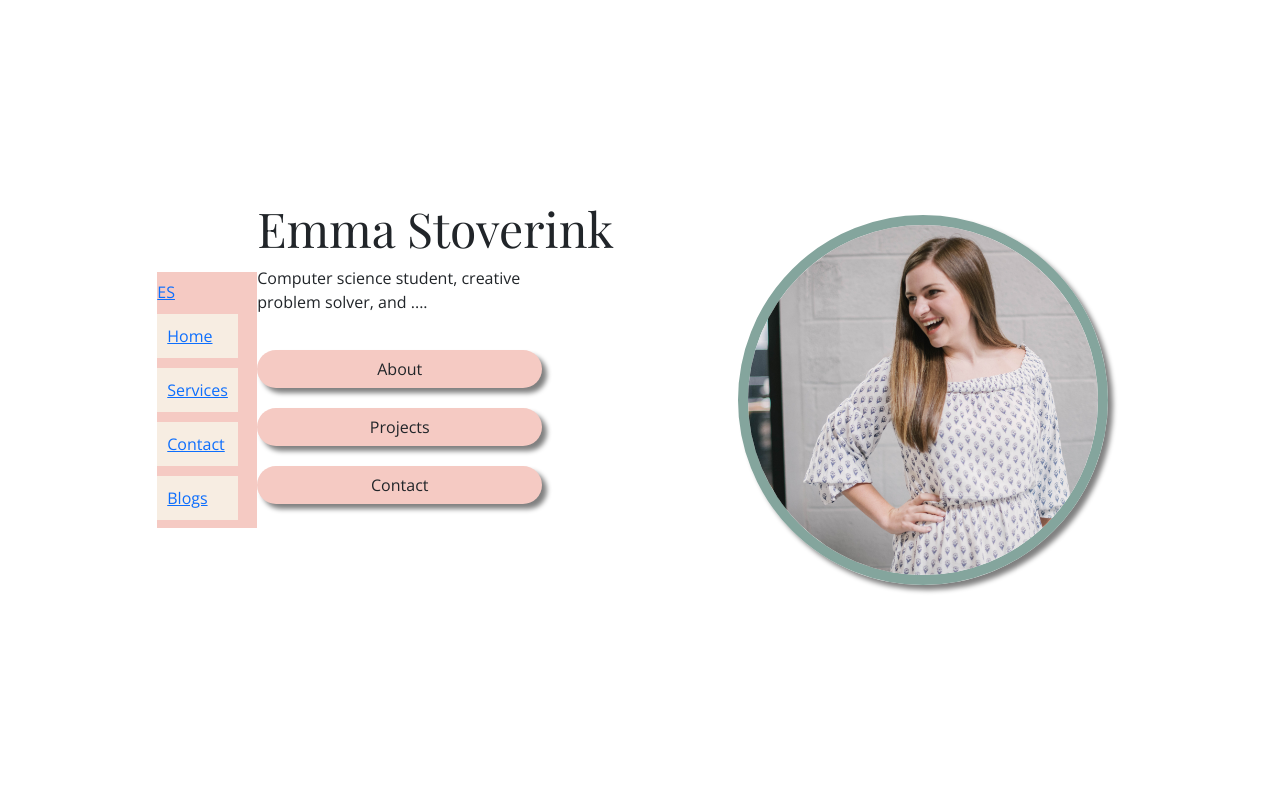
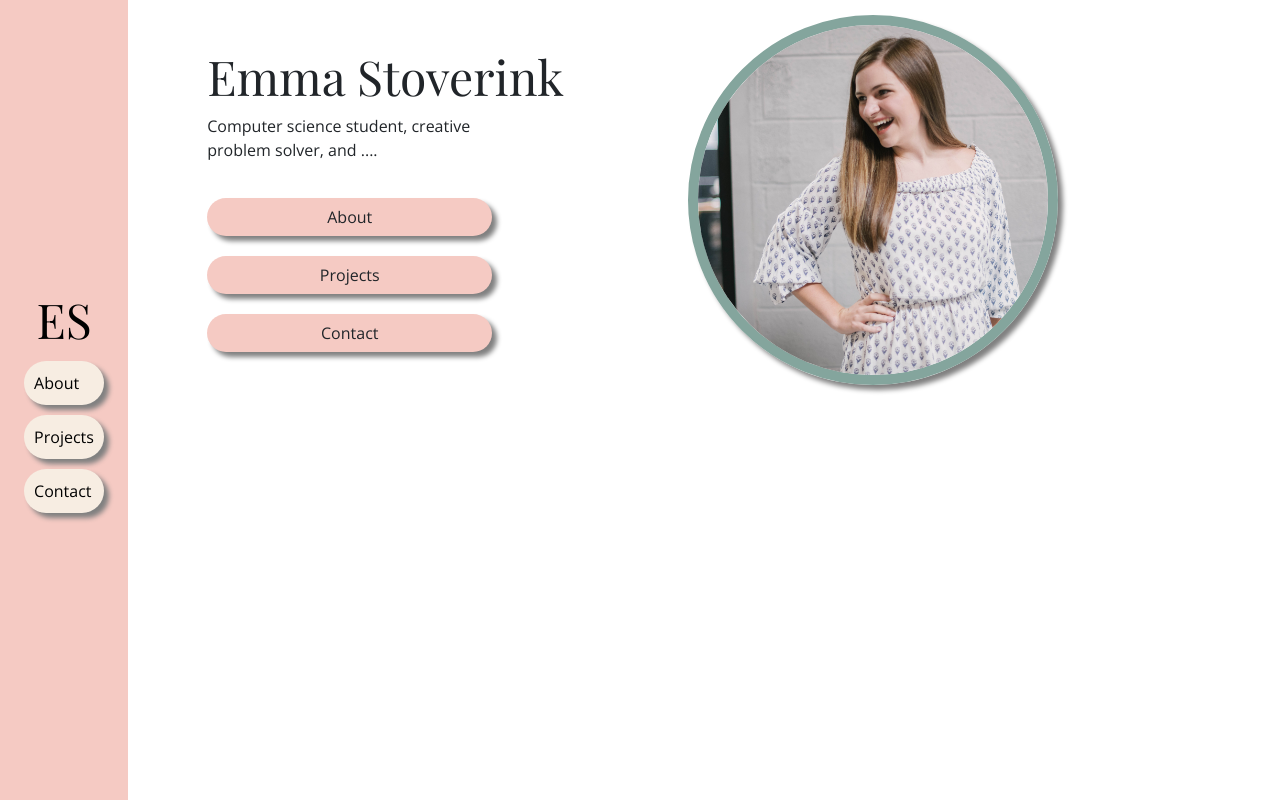
Before and after one commit to emmajs16/portfolio, a Vue app: page / in a window 1280 px wide. Built offline with nearby package versions, Linux system fonts and the light colour scheme.

Commit message:
navbar css

```diff
--- a/src/components/Nav.vue
+++ b/src/components/Nav.vue
@@ -7,16 +7,13 @@
                 <a href="#"> ES </a>
             </li>
             <li class="nav-item">
-                <a href="#"> Home </a>
+                <a href="#"> About </a>
             </li>
             <li class="nav-item">
-                <a href="#"> Services </a>
+                <a href="#"> Projects </a>
             </li>
             <li class="nav-item">
                 <a href="#"> Contact </a>
-            </li>
-            <li class="nav-item">
-                <a href="#"> Blogs </a>
             </li>
         </ul>
     </nav>
--- a/src/main.css
+++ b/src/main.css
@@ -20,11 +20,11 @@ h1, h2, h3, h4, h5, h6 {
 }
 
 .home .container {
-    min-height: 100%;
-    /* Fallback for browsers do NOT support vh unit */
-    min-height: 100vh;
     display: flex;
-    align-items: center;
+    justify-content: center space-between;
+}
+.home .row{
+align-items: center;
 }
 
 .home p {
@@ -59,10 +59,33 @@ h1, h2, h3, h4, h5, h6 {
     display: flex;
     flex-direction: row;
     background-color: #F5CAC3;
-    width: 100px;
+    width:10%;
+    min-height: 100vh;
+    justify-content: center;
+    position: fixed;
+  z-index: 1;
+  top: 0;
+  left: 0;
+
+
+
+}
+.nav a{
+    color:black;
+    text-decoration: none;
+}
+.nav-brand{
+    font-family: Playfair Display;
+font-style: normal;
+font-weight: normal;
+font-size: 48px;
+line-height: 64px;
+text-align: center;
 }
 .nav-item{
     background-color: #F7EDE2;
     padding: 10px;
     margin-top: 10px;
+    border-radius: 45px;
+    box-shadow: 5px 5px 5px grey;
 }
--- a/src/view/Home.vue
+++ b/src/view/Home.vue
@@ -1,9 +1,7 @@
 <template>
 <div class="home">
-
-    <div class="container d-flex justify-content-center flex-nowrap">
-
-<appNav></appNav>
+    <div class="container-fluid d-flex justify-content-center flex-nowrap">
+        <appNav></appNav>
         <div class="row">
             <div class="col">
 
```
